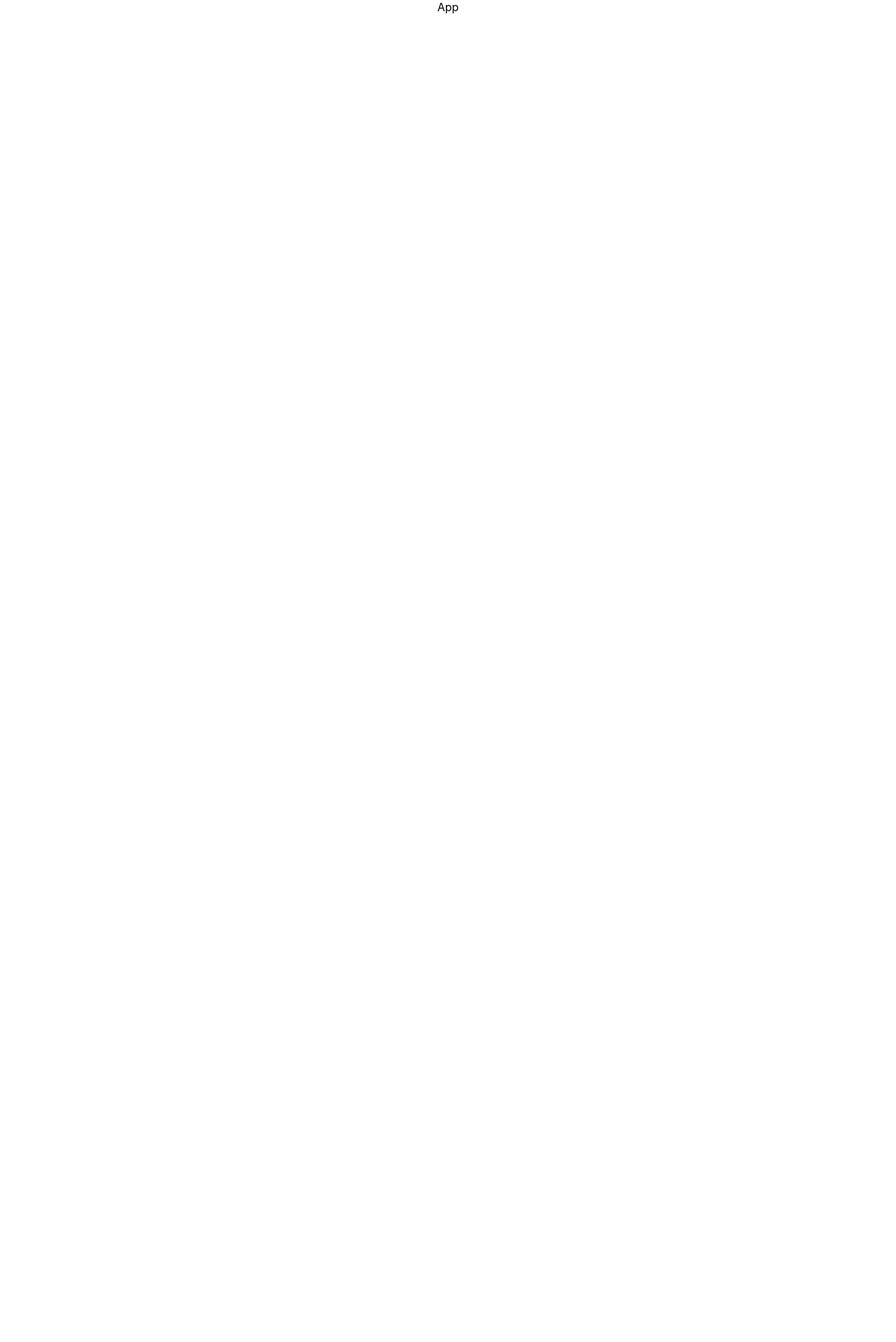
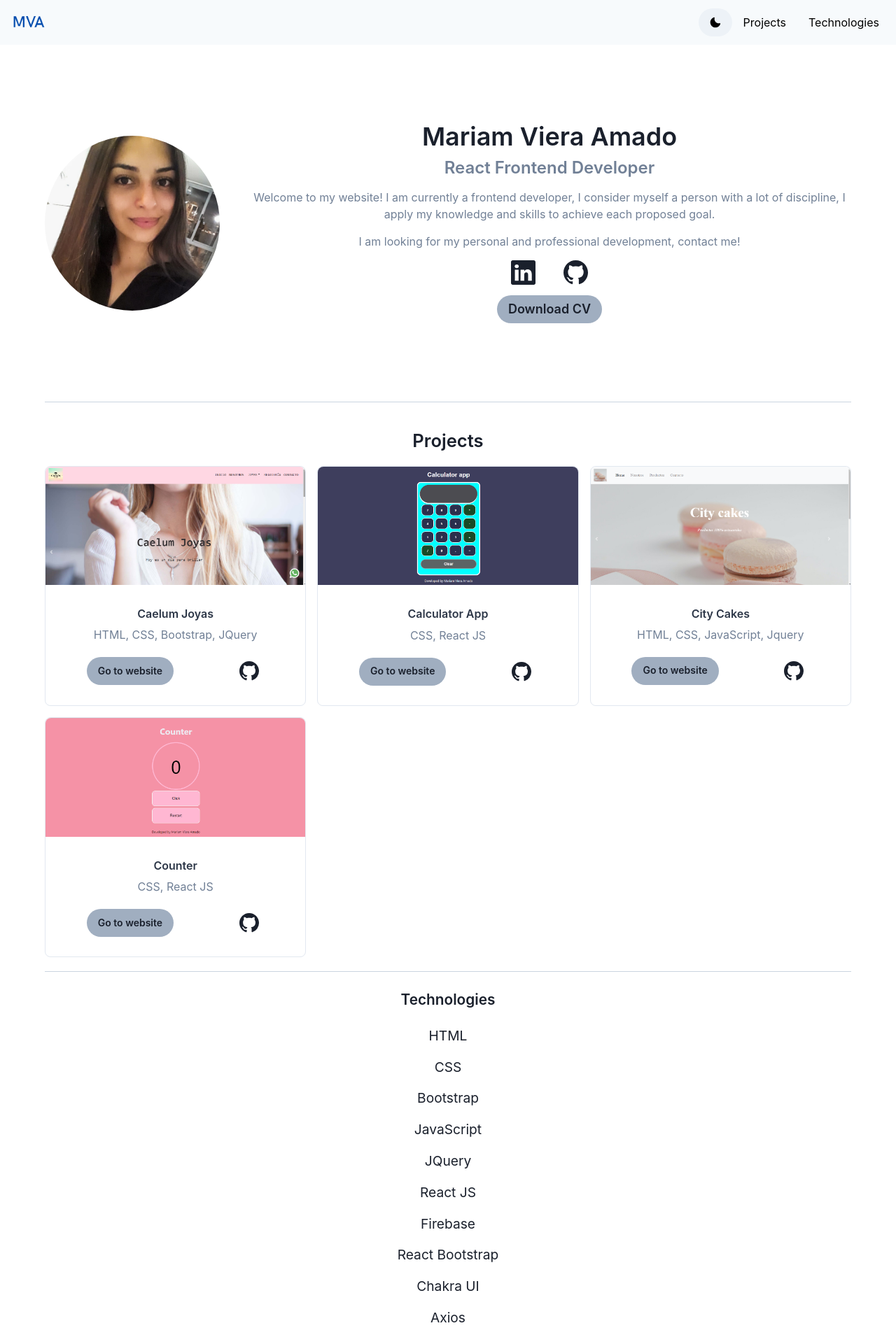
Before and after one commit to mvieraamado/portfolio, a React (Create React App) app: page / in a window 1280 px wide. Shown: the top 1918 px of the page at 70% size. Before the commit the page ends 800 px from the top, so only its background shows below. Built offline with nearby package versions, Linux system fonts and the light colour scheme.

Commit message:
Create components and add styles

```diff
--- a/src/App.js
+++ b/src/App.js
@@ -1,11 +1,18 @@
 import './App.css';
+import ProjectsContainer from './components/ProjectsContainer';
+import Footer from './components/Footer';
+import MainSection from './components/MainSection';
+import Navbar from './components/Navbar';
+import Skills from './components/Skills';
 
 function App() {
   return (
     <div className="app">
-      <header className="app-header">
-        App
-      </header>
+      <Navbar />
+      <MainSection />
+      <ProjectsContainer />
+      <Skills />
+      <Footer />
     </div>
   );
 }
--- /dev/null
+++ b/src/components/CardProject.js
@@ -0,0 +1,43 @@
+import { Box, Image, useColorModeValue, Stack, Heading, Text } from '@chakra-ui/react';
+import CustomButton from './CustomButton';
+import CustomLink from './CustomLink';
+import { BsGithub } from 'react-icons/bs';
+
+const CardProject= ({project})=> {
+  return (
+    <Box
+      bg={useColorModeValue('white', 'gray.700')}
+      borderWidth="1px"
+      rounded="lg"
+    >
+      <Image
+        src={project.image}
+        alt={`Picture of ${project.name}`}
+        roundedTop="lg"
+      />
+      <Box p="5">
+        <Stack my={3}>
+          <Heading
+            as={'h5'}
+            color={useColorModeValue('gray.700', 'white')}
+            fontSize={'1xl'}
+            fontWeight={'semibold'}
+          >
+            {project.name}
+          </Heading>
+          <Text color={'gray.500'}>
+            {project.description}
+          </Text>
+        </Stack>
+        <Stack direction={'row'} justifyContent={'space-around'} alignItems={'center'} py={2}>
+          <CustomButton text='Go to website' font={'sm'} url={project.url}/>
+          <CustomLink url={project.gitHub}>
+          <BsGithub size={'28px'}/>
+          </CustomLink>
+        </Stack>
+      </Box>
+    </Box>
+  );
+}
+
+export default CardProject;
--- /dev/null
+++ b/src/components/CustomButton.js
@@ -0,0 +1,26 @@
+import { Button } from '@chakra-ui/react';
+
+const CustomButton = ({text, font, url})=> {
+  return (
+    <Button
+      href={url}
+      target='_blank'
+      as='a'
+      fontSize={font}
+      rounded={'full'}
+      bg={'gray.400'}
+      color={'gray.800'}
+      _hover={{
+      bg: 'gray.300',
+      textDecoration: 'none'
+      }}
+      _focus={{
+      bg: 'gray.500',
+      }}
+    >
+      {text}
+    </Button>
+  )
+}
+
+export default CustomButton;
--- /dev/null
+++ b/src/components/CustomLink.js
@@ -0,0 +1,18 @@
+import { Link } from '@chakra-ui/react'
+
+const CustomLink = ({children,url})=> {
+  return (
+    <Link
+      as='a'
+      href={url}
+      target='_blank'
+      size='sm'
+      px={2}
+      _hover={{ opacity: '0.8'}}
+    >
+      {children}
+    </Link>
+  )
+}
+
+export default CustomLink;
--- /dev/null
+++ b/src/components/Footer.js
@@ -0,0 +1,32 @@
+import { Box, Container, Stack, Text, useColorModeValue } from '@chakra-ui/react';
+import { BsGithub, BsLinkedin } from 'react-icons/bs';
+import CustomLink from './CustomLink';
+
+export default function Footer() {
+  return (
+    <Box
+      bg={useColorModeValue('gray.50', 'gray.300')}
+      color={useColorModeValue('gray.700', 'gray.900')}>
+      <Container
+        as={Stack}
+        maxW={'6xl'}
+        py={4}
+        direction={{ base: 'column', md: 'row' }}
+        spacing={4}
+        justify={{ base: 'center', md: 'space-between' }}
+        align={{ base: 'center', md: 'center' }}>
+
+        <Text>2022 - Made by Mariam Viera Amado</Text>
+
+        <Stack direction={'row'} spacing={6}>
+          <CustomLink url={'https://www.linkedin.com/in/mariam-viera-amado'}>
+            <BsLinkedin size={'28px'}/>
+          </CustomLink>
+          <CustomLink>
+            <BsGithub size={'28px'}/>
+          </CustomLink>
+        </Stack>
+      </Container>
+    </Box>
+  );
+}
--- /dev/null
+++ b/src/components/MainSection.js
@@ -0,0 +1,63 @@
+import { Stack, Box, Heading, Text, Image } from '@chakra-ui/react';
+import profile from '../images/mar2.png';
+import CustomLink from './CustomLink';
+import { BsGithub, BsLinkedin } from 'react-icons/bs';
+import CustomButton from './CustomButton';
+
+export default function MainSection() {
+  return (
+    <Stack
+      width={'90%'}
+      maxWidth={'1200px'}
+      margin={'auto'}
+      align={'center'}
+      spacing={{ base: 8, md: 10 }}
+      py={{ base: 10, md: 28 }}
+      direction={{ base: 'column', md: 'row' }}>
+
+      <Box height={'250px'} width={'250px'}>
+        <Image
+          alt={'profile'}
+          fit={'cover'}
+          align={'center'}
+          rounded={'full'}
+          w={'100%'}
+          h={'100%'}
+          src={profile}
+        />
+      </Box>
+      <Stack flex={2} spacing={{ base: 5, md: 15 }} alignItems='center'>
+        <Heading
+          lineHeight={1.1}
+          fontWeight={600}
+          fontSize={{ base: '2xl', sm: '3xl', lg: '4xl' }}>
+          <Text as='span'>
+            Mariam Viera Amado
+          </Text>
+          <br />
+          <Text as='span' color='gray.500' fontSize={{base: '20px', sm: '1xl', lg: '2xl' }}>
+            React Frontend Developer
+          </Text>
+        </Heading>
+        <Text color='gray.500'>
+          Welcome to my website!
+          I am currently a frontend developer, I consider myself a person with a lot of discipline, I apply my knowledge and skills to achieve each proposed goal.
+        </Text>
+        <Text color='gray.500'>
+          I am looking for my personal and professional development, contact me!
+        </Text>
+        <Stack
+          spacing={{ base: 4, sm: 6 }}
+          direction={{ base: 'row' }}>
+          <CustomLink url='https://www.linkedin.com/in/mariam-viera-amado'>
+            <BsLinkedin size={'35px'}/>
+          </CustomLink>
+          <CustomLink url='https://github.com/mvieraamado'>
+            <BsGithub size={'35px'}/>
+          </CustomLink>
+        </Stack>
+        <CustomButton text='Download CV' font={'lg'} url={'https://drive.google.com/file/d/1A6LC9S-Hzv3S4qEedEH2DXRCw3wAff3A/view?usp=sharing'}/>
+      </Stack>
+    </Stack>
+  );
+}
--- /dev/null
+++ b/src/components/Navbar.js
@@ -0,0 +1,79 @@
+import {
+  Box,
+  Flex,
+  HStack,
+  Link,
+  IconButton,
+  useDisclosure,
+  useColorModeValue,
+  Stack,
+  Button,
+  useColorMode,
+  Image,
+} from '@chakra-ui/react';
+import { HamburgerIcon, CloseIcon, SunIcon, MoonIcon } from '@chakra-ui/icons';
+import logo from '../images/logo.png';
+
+const links = ['projects', 'technologies'];
+
+const NavLink = ({ hrefProject, children }) => (
+  <Link
+    px={2}
+    py={1}
+    rounded={'md'}
+    textTransform={'capitalize'}
+    color={'black'}
+    _hover={{
+    textDecoration: 'none',
+    bg: useColorModeValue('gray.300', 'gray.200'),
+    }}
+    href={hrefProject}>
+    {children}
+  </Link>
+);
+
+export default function Simple() {
+  const { isOpen, onOpen, onClose } = useDisclosure();
+  const { colorMode, toggleColorMode } = useColorMode();
+
+  return (
+    <Box px={4} bg={useColorModeValue('gray.50', 'gray.300')}>
+      <Flex h={16} alignItems={'center'} justifyContent={'space-between'}>
+          <Image src={logo} alt='logo' height={'50px'} />
+        <Stack direction={'row'} justifyContent={'space-around'}>
+          <Button rounded={'full'} onClick={toggleColorMode} bg={'gray.100'}
+            color={'black'} _hover={{bg: 'gray.300'}}
+          >
+            {colorMode === 'light' ? <MoonIcon /> : <SunIcon />}
+          </Button>
+          <HStack
+            as={'nav'}
+            spacing={4}
+            display={{ base: 'none', md: 'flex' }}>
+
+            {links.map((link) => (
+              <NavLink key={link} hrefProject={`#${link}`}>{link}</NavLink>
+            ))}
+          </HStack>
+          <IconButton
+            size={'md'}
+            icon={isOpen ? <CloseIcon /> : <HamburgerIcon />}
+            aria-label={'Open Menu'}
+            display={{ md: 'none' }}
+            onClick={isOpen ? onClose : onOpen}
+          />
+        </Stack>
+      </Flex>
+
+      {isOpen ? (
+        <Box pb={4} display={{ md: 'none' }}>
+          <Stack as={'nav'} spacing={4}>
+            {links.map((link) => (
+              <NavLink key={link} hrefProject={`#${link}`}>{link}</NavLink>
+            ))}
+          </Stack>
+        </Box>
+      ) : null}
+    </Box>
+  );
+}
--- /dev/null
+++ b/src/components/ProjectsContainer.js
@@ -0,0 +1,36 @@
+import { useEffect, useState } from 'react';
+import CardProject from './CardProject';
+import { Box, Heading, SimpleGrid, Spinner } from '@chakra-ui/react';
+import { list } from '../data/data';
+
+const ProjectsContainer = ()=> {
+  const [ projects, setProjects ] = useState([]);
+
+  useEffect (()=>{
+    const projectsList = list();
+
+    projectsList.then(list=> {
+      setProjects (list);
+    })
+  },[])
+
+  projects.length === 0 && <Spinner />
+
+  return (
+    <Box py={5} w={'90%'} maxW={'1200px'} flexDirection={'column'} m={'auto'}
+      borderTop={'1px'} borderTopColor={'gray.300'}>
+      <Heading as={'h4'} id={'projects'} py={5} fontSize={'1.6rem'} textAlign={'center'}
+        textTransform={'capitalize'} fontWeight={'semibold'}>
+        Projects
+      </Heading>
+
+      <SimpleGrid columns={{ base: 1, md: 2, lg: 3}} spacing={4}>
+        {projects.map( project => (
+          <CardProject key={project.id} project={project}/>
+        ))}
+      </SimpleGrid>
+    </Box>
+  );
+}
+
+export default ProjectsContainer;
--- /dev/null
+++ b/src/components/Skills.js
@@ -0,0 +1,32 @@
+import { Box, Heading, Flex, Text, Spinner  } from "@chakra-ui/react";
+import { useEffect, useState } from "react";
+import { techList } from "../data/data";
+
+
+const Skills = () => {
+  const [ tech, setTech ] = useState([])
+
+  useEffect (()=>{
+    const technologyList = techList();
+
+    technologyList.then(list=> {
+      setTech (list);
+    })
+  },[])
+
+  tech.length === 0 && <Spinner />
+
+  return (
+    <Box py={5} m={'auto'} w={'90%'} maxW={'1200px'} borderTop={'1px'} borderTopColor={'gray.300'}>
+      <Heading as={'h4'} id={'technologies'} py={2} fontSize={'1.3rem'} fontWeight={'semibold'}>Technologies</Heading>
+
+      <Flex direction={'column'} justifyContent={'center'} py={2} borderRadius={'10px'}>
+        {tech.map(e =>(
+          <Text key={e} as={'p'} fontSize={'1.2rem'} my={2}>{e}</Text>
+        ))}
+      </Flex>
+    </Box>
+  )
+}
+
+export default Skills;
--- a/src/index.css
+++ b/src/index.css
@@ -1,3 +1,6 @@
+html{
+  scroll-behavior: smooth;
+}
 body {
   margin: 0;
   font-family: -apple-system, BlinkMacSystemFont, 'Segoe UI', 'Roboto', 'Oxygen',
--- a/src/index.js
+++ b/src/index.js
@@ -2,10 +2,23 @@ import React from 'react';
 import ReactDOM from 'react-dom/client';
 import './index.css';
 import App from './App';
+import { ChakraProvider, extendTheme } from '@chakra-ui/react';
 
 const root = ReactDOM.createRoot(document.getElementById('root'));
+
+const colors = {
+  brand: {
+    900: '#1a365d',
+    800: '#153e75',
+    700: '#2a69ac',
+  },
+}
+const theme = extendTheme({colors})
+
 root.render(
   <React.StrictMode>
-    <App />
+    <ChakraProvider theme={theme}>
+      <App />
+    </ChakraProvider>
   </React.StrictMode>
 );
```
